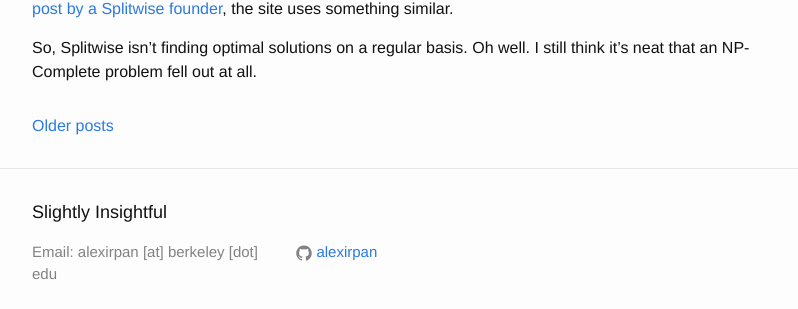
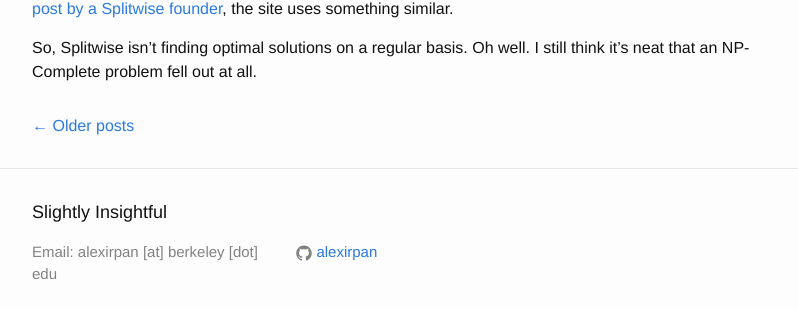
Before and after one commit to alexirpan/alexirpan.github.io, a Jekyll site: the page built from index.html, in a window 1280 px wide and 900 px high, scrolled down 7857 px. Shown: the part 554-863 px from the top of the window, without its empty margins (238-1036 px from the left). Built offline with Jekyll 4.4.1, drawn with Linux system fonts in a browser that asks for light colours; the list of posts is cut into pages by our own code.

Commit message:
Adding arrows to index page

```diff
--- a/index.html
+++ b/index.html
@@ -23,10 +23,10 @@
   <!--- Pagination links -->
   <div class="pagination">
     {% if paginator.next_page %}
-      <a href="{{ paginator.next_page_path }}" class="older-posts">Older posts</a>
+      <a href="{{ paginator.next_page_path }}" class="older-posts">&larr; Older posts</a>
     {% endif %}
     {% if paginator.previous_page %}
-      <a href="{{ paginator.previous_page_path }}" class="newer-posts">Newer posts</a>
+      <a href="{{ paginator.previous_page_path }}" class="newer-posts">Newer posts &rarr;</a>
     {% endif %}
   </div>
 </div>
```
